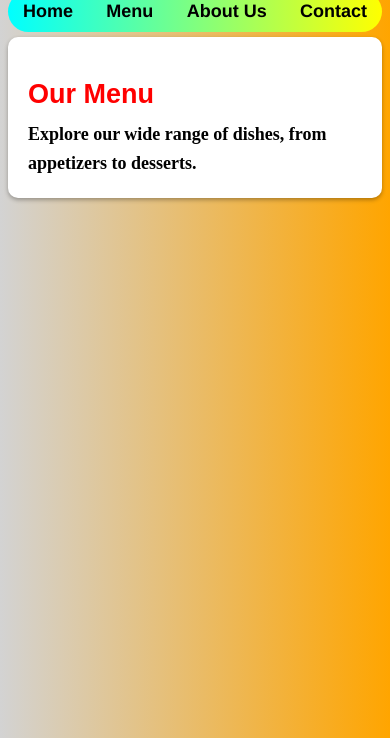
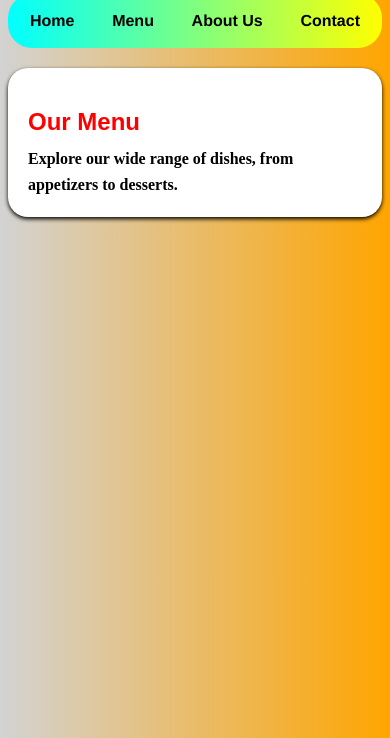
Before and after one commit to its-acromatic/foodies, a plain HTML site: page menu.html in a window 390 px wide. Shown: the part 106-844 px from the top of the page. Drawn offline with Linux system fonts and the light colour scheme.

Commit message:
Update menu.html

```diff
--- a/menu.html
+++ b/menu.html
@@ -4,6 +4,8 @@
     <title>Foodies</title>
     <meta charset="UTF-8">
     <meta name="viewport" content="width=device-width, initial-scale=1.0">
+    <link href="https://fonts.googleapis.com/css2?family=Poppins:wght@400;600&family=Dancing+Script:wght@700&display=swap" rel="stylesheet">
+    <link href="https://fonts.googleapis.com/css2?family=Playfair+Display:wght@700&family=Merriweather:wght@400&display=swap" rel="stylesheet">
     <style>
 
 body {
@@ -11,14 +13,15 @@ body {
 
     .navbar {
     margin-top: 5px;
-            margin-bottom: 5px;
-            width: 100
-            padding: 5px 10px;
+    width: 100%;
+    min-height: 60px; /* Ensures navbar is never too small */
+    padding: 10px 20px;
     display: flex;
     justify-content: space-between;
     align-items: center;
     background: linear-gradient(to right, cyan, yellow);
     border-radius: 24px;
+    flex-wrap: nowrap; /* Ensure it stays in one row */
 }
 
 .navbar a {
@@ -27,12 +30,29 @@ body {
     font-size: 18px;
     font-weight: bold;
     padding: 10px 15px;
+    transition: all 0.3s ease-in-out;
+    white-space: nowrap; /* Prevent text from wrapping */
 }
 
 .navbar a:hover {
     background: white;
     border-radius: 24px;
 }
+
+/* ✅ Mobile Responsive Fix (Prevent Shrinking) */
+@media (max-width: 768px) {
+    .navbar {
+        padding: 10px; /* Reduce padding but keep space */
+        min-width: 95vw; /* Ensure it expands properly */
+        min-height: 50px; /* Keep navbar height proper */
+    }
+
+    .navbar a {
+        font-size: 16px; /* Slightly reduce font size for smaller screens */
+        padding: 8px 12px; /* Adjust spacing */
+    }
+}
+
     * {
         box-sizing: border-box;
     }
@@ -69,7 +89,7 @@ body {
         background: transparent;
         color: white;
         text-align: center;
-        padding: 75px 20px;
+        padding: 100px 20px;
         font-size: 22px;
     }
 
@@ -78,17 +98,15 @@ body {
     }
 
     section#home p {
-        font-family: Lorem ipsum dolor sit amet;
+        font-family: 'Merriweather', serif;
     }
 
     section#about,
     section#menu,
     section#contact {
         background-color: #fff;
-        border-radius: 10px;
-        box-shadow: 0 2px 4px rgba(0, 0, 0, 0.3);
-        margin-top: 5px;
-        font-size: 18px
+        border-radius: 20px;
+        box-shadow: 0 2px 4px rgba(0, 0, 0, 1);
     }
 
     section#about p,
@@ -109,7 +127,7 @@ body {
     color: white;
     padding: 5px 10px;
     text-align: center;
-    font-family: Brush Script MT;
+    font-family: 'Dancing Script', cursive;
     font-size: 4em;
     margin-top: 3px;
     border-radius: 10px;
```
Lines whose indentation alone changed are shown as unchanged.
